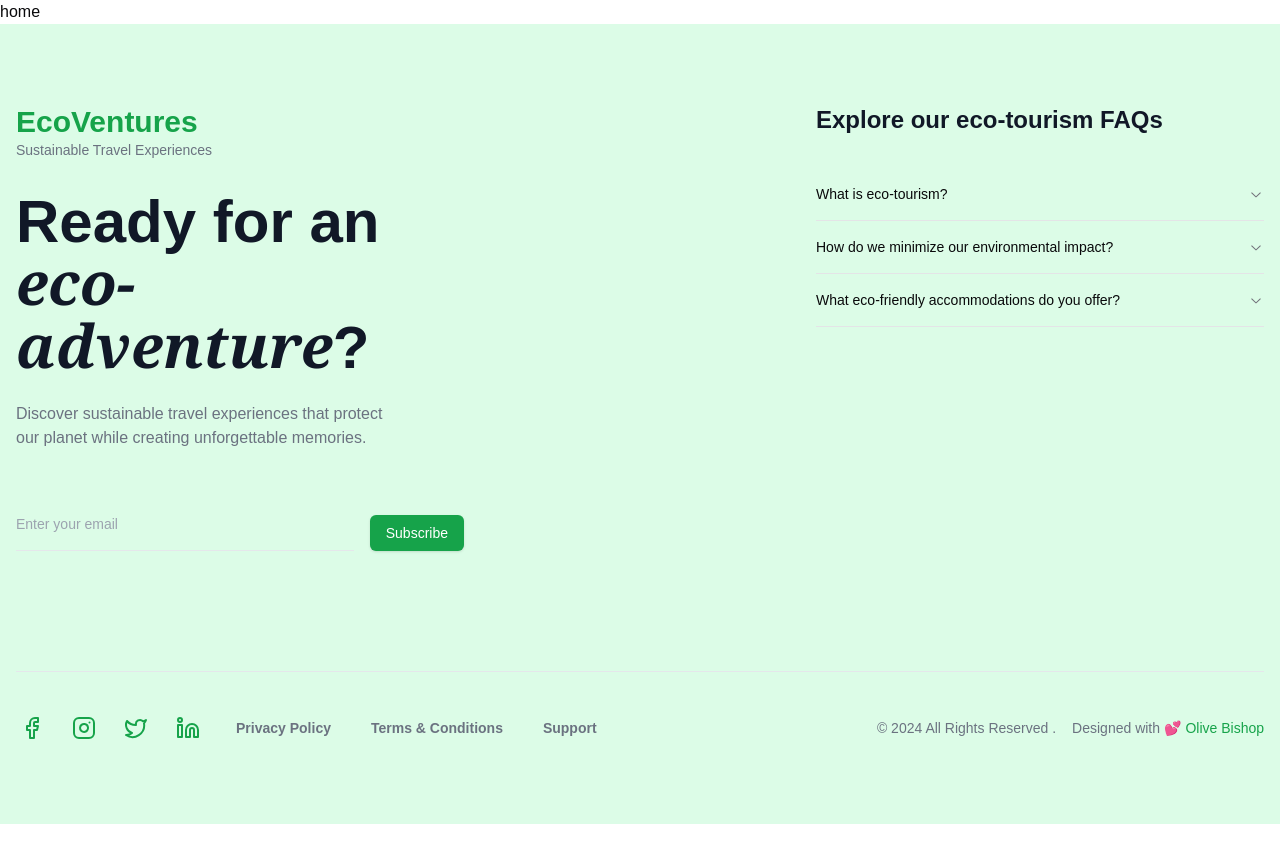
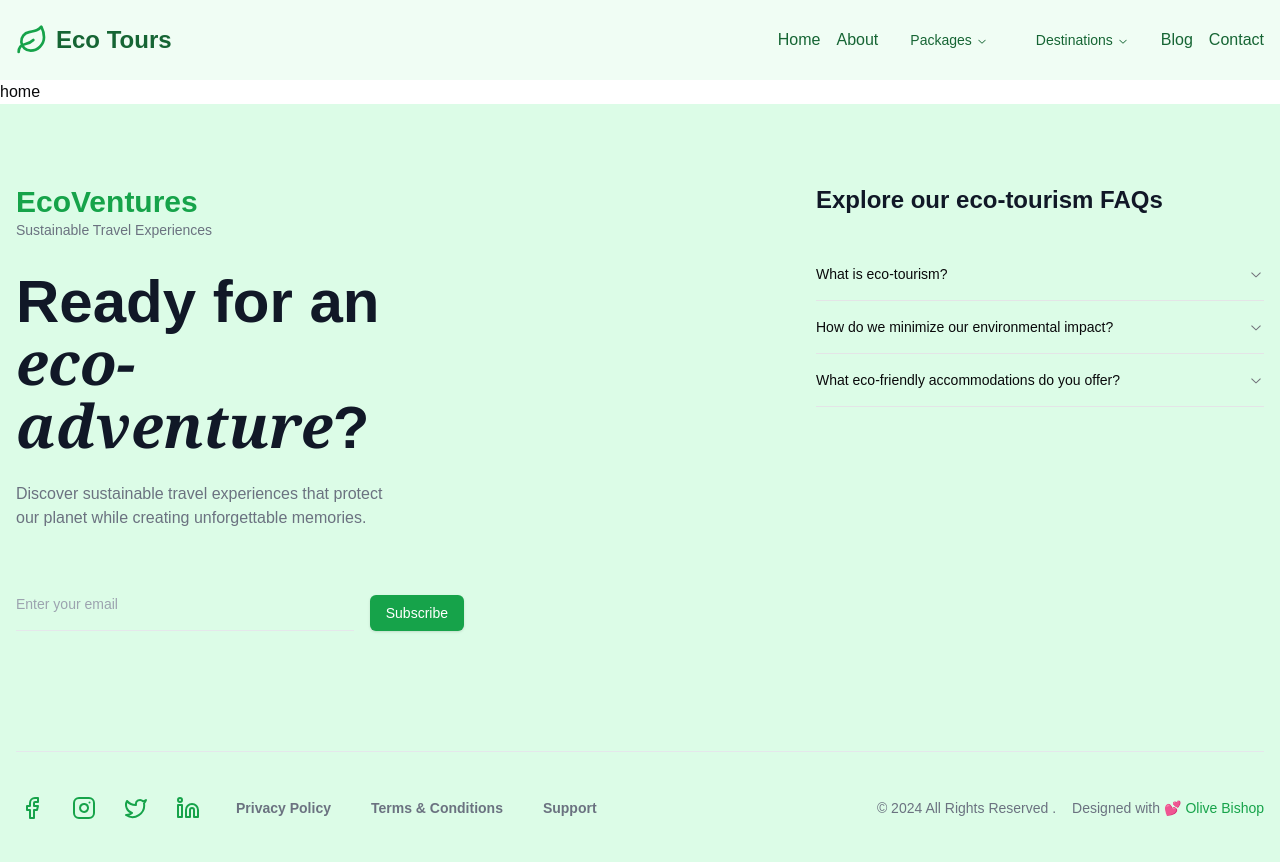
Before and after one commit to olivebishop/Eco-tourism-webApp, a Next.js app: page / in a window 1280 px wide. Shown: the top 862 px of the page. Before the commit the page ends 824 px from the top, so only its background shows below. Built offline with nearby package versions, Linux system fonts and the light colour scheme.

Commit message:
feat: added navbar

```diff
--- a/app/layout.tsx
+++ b/app/layout.tsx
@@ -1,6 +1,7 @@
 import type { Metadata } from "next";
 import localFont from "next/font/local";
 import Footer from '@/components/footer'
+import Navbar from '@/components/navbar'
 import "./globals.css";
 
 const geistSans = localFont({
@@ -47,6 +48,7 @@ export default function RootLayout({
       <body
         className={`${geistSans.variable} ${geistMono.variable} antialiased`}
       >
+        <Navbar />
         {children}
         <Footer />
       </body>
--- a/components/navbar.tsx
+++ b/components/navbar.tsx
@@ -1,9 +1,217 @@
-import React from 'react'
+'use client'
+import * as React from "react"
+import Link from "next/link"
+import { Leaf, Menu } from "lucide-react"
 
-function page() {
+import { cn } from "@/lib/utils"
+import {
+  NavigationMenu,
+  NavigationMenuContent,
+  NavigationMenuItem,
+  NavigationMenuLink,
+  NavigationMenuList,
+  NavigationMenuTrigger,
+} from "@/components/ui/navigation-menu"
+import { Button } from "@/components/ui/button"
+import {
+  Sheet,
+  SheetContent,
+  SheetTrigger,
+} from "@/components/ui/sheet"
+
+const Navbar = () => {
+  const [isOpen, setIsOpen] = React.useState(false)
+
   return (
-    <div>page</div>
+    <header className="sticky top-0 z-50 w-full  bg-green-50">
+      <nav className="container mx-auto px-4">
+        <div className="flex h-20 items-center justify-between">
+          <Link href="/" className="flex items-center space-x-2">
+            <Leaf className="h-8 w-8 text-green-600" />
+            <span className="hidden text-2xl font-bold text-green-800 sm:inline-block">
+              Eco Tours
+            </span>
+          </Link>
+          <div className="hidden sm:block">
+            <NavigationMenu>
+              <NavigationMenuList className="flex space-x-4">
+                <NavigationMenuItem>
+                  <Link href="/" legacyBehavior passHref>
+                    <NavigationMenuLink className="text-green-800 hover:text-green-600 transition-colors">
+                      Home
+                    </NavigationMenuLink>
+                  </Link>
+                </NavigationMenuItem>
+                <NavigationMenuItem>
+                  <Link href="/about" legacyBehavior passHref>
+                    <NavigationMenuLink className="text-green-800 hover:text-green-600 transition-colors">
+                      About
+                    </NavigationMenuLink>
+                  </Link>
+                </NavigationMenuItem>
+                <NavigationMenuItem>
+                  <NavigationMenuTrigger className="group text-green-800 hover:text-green-600 transition-colors bg-transparent">
+                    Packages
+                  </NavigationMenuTrigger>
+                  <NavigationMenuContent>
+                    <ul className="grid w-[400px] gap-3 p-4 md:w-[500px] md:grid-cols-2 lg:w-[600px]">
+                      <li className="row-span-3">
+                        <NavigationMenuLink asChild>
+                          <a
+                            className="flex h-full w-full select-none flex-col justify-end rounded-md bg-gradient-to-b from-green-500 to-green-700 p-6 no-underline outline-none focus:shadow-md"
+                            href="/packages/safari"
+                          >
+                            <div className="mt-4 text-lg font-medium text-white">Safari Packages</div>
+                            <p className="text-sm leading-tight text-white/90">
+                              Budget, Mid-range, Luxury safari options
+                            </p>
+                          </a>
+                        </NavigationMenuLink>
+                      </li>
+                      <ListItem href="/packages/local/beach" title="Beach">
+                        Diani, Mombasa, Malindi, Watamu
+                      </ListItem>
+                      <ListItem href="/packages/local/bush" title="Bush">
+                        Tsavo, Samburu, Amboseli, Maasai Mara
+                      </ListItem>
+                      <ListItem href="/packages/local/weekend-getaways" title="Weekend Getaways">
+                        Nakuru, Naivasha, Mt. Kenya
+                      </ListItem>
+                    </ul>
+                  </NavigationMenuContent>
+                </NavigationMenuItem>
+                <NavigationMenuItem>
+                  <NavigationMenuTrigger className="group text-green-800 hover:text-green-600 transition-colors bg-transparent">
+                    Destinations
+                  </NavigationMenuTrigger>
+                  <NavigationMenuContent>
+                    <ul className="grid gap-3 p-6 md:w-[400px] lg:w-[500px] lg:grid-cols-[.75fr_1fr]">
+                      <li className="row-span-3">
+                        <NavigationMenuLink asChild>
+                          <a
+                            className="flex h-full w-full select-none flex-col justify-end rounded-md bg-gradient-to-b from-green-400 to-green-700 p-6 no-underline outline-none focus:shadow-md"
+                            href="/destinations/africa"
+                          >
+
+                            <p className="text-sm leading-tight text-white/90">
+                             Destinations
+                            </p>
+                          </a>
+                        </NavigationMenuLink>
+                      </li>
+                      <ListItem href="/destinations/africa" title="Africa">
+                      Kenya, Tanzania, Mauritius, South Africa
+                      </ListItem>
+                      <ListItem href="/destinations/middle-east" title="Middle East">
+                        China, Dubai, Pakistan, Singapore
+                      </ListItem>
+                    </ul>
+                  </NavigationMenuContent>
+                </NavigationMenuItem>
+                <NavigationMenuItem>
+                  <Link href="/blog" legacyBehavior passHref>
+                    <NavigationMenuLink className="text-green-800 hover:text-green-600 transition-colors">
+                      Blog
+                    </NavigationMenuLink>
+                  </Link>
+                </NavigationMenuItem>
+                <NavigationMenuItem>
+                  <Link href="/contact" legacyBehavior passHref>
+                    <NavigationMenuLink className="text-green-800 hover:text-green-600 transition-colors">
+                      Contact
+                    </NavigationMenuLink>
+                  </Link>
+                </NavigationMenuItem>
+              </NavigationMenuList>
+            </NavigationMenu>
+          </div>
+          <Sheet open={isOpen} onOpenChange={setIsOpen}>
+            <SheetTrigger asChild>
+              <Button
+                variant="outline"
+                size="icon"
+                className="shrink-0 md:hidden"
+              >
+                <Menu className="h-5 w-5" />
+                <span className="sr-only">Toggle menu</span>
+              </Button>
+            </SheetTrigger>
+            <SheetContent side="left">
+              <MobileNav />
+            </SheetContent>
+          </Sheet>
+        </div>
+      </nav>
+    </header>
   )
 }
 
-export default page
+const ListItem = React.forwardRef<
+  React.ElementRef<"a">,
+  React.ComponentPropsWithoutRef<"a">
+>(({ className, title, children, ...props }, ref) => {
+  return (
+    <li>
+      <NavigationMenuLink asChild>
+        <a
+          ref={ref}
+          className={cn(
+            "block select-none space-y-1 rounded-md p-3 leading-none no-underline outline-none transition-colors hover:bg-green-100 hover:text-green-600 focus:bg-green-100 focus:text-green-600",
+            className
+          )}
+          {...props}
+        >
+          <div className="text-sm font-medium leading-none">{title}</div>
+          <p className="line-clamp-2 text-sm leading-snug text-muted-foreground">
+            {children}
+          </p>
+        </a>
+      </NavigationMenuLink>
+    </li>
+  )
+})
+ListItem.displayName = "ListItem"
+
+const MobileNav = () => {
+  return (
+    <div className="flex flex-col space-y-4">
+      <Link href="/" className="text-lg font-semibold">
+        Home
+      </Link>
+      <Link href="/about" className="text-lg font-semibold">
+        About
+      </Link>
+      <div className="space-y-2">
+        <h2 className="text-lg font-semibold">Packages</h2>
+        <ul className="ml-4 space-y-2">
+          <li>
+            <Link href="/packages/safari" className="text-sm">Safari Packages</Link>
+          </li>
+          <li>
+            <span className="text-sm font-medium">Local Packages</span>
+            <ul className="ml-4 mt-1 space-y-1">
+              <li><Link href="/packages/local/beach" className="text-xs">Beach</Link></li>
+              <li><Link href="/packages/local/bush" className="text-xs">Bush</Link></li>
+              <li><Link href="/packages/local/weekend-getaways" className="text-xs">Weekend Getaways</Link></li>
+            </ul>
+          </li>
+        </ul>
+      </div>
+      <div className="space-y-2">
+        <h2 className="text-lg font-semibold">Destinations</h2>
+        <ul className="ml-4 space-y-2">
+          <li><Link href="/destinations/africa" className="text-sm">Africa</Link></li>
+          <li><Link href="/destinations/middle-east" className="text-sm">Middle East</Link></li>
+        </ul>
+      </div>
+      <Link href="/blog" className="text-lg font-semibold">
+        Blog
+      </Link>
+      <Link href="/contact" className="text-lg font-semibold">
+        Contact
+      </Link>
+    </div>
+  )
+}
+
+export default Navbar
```
